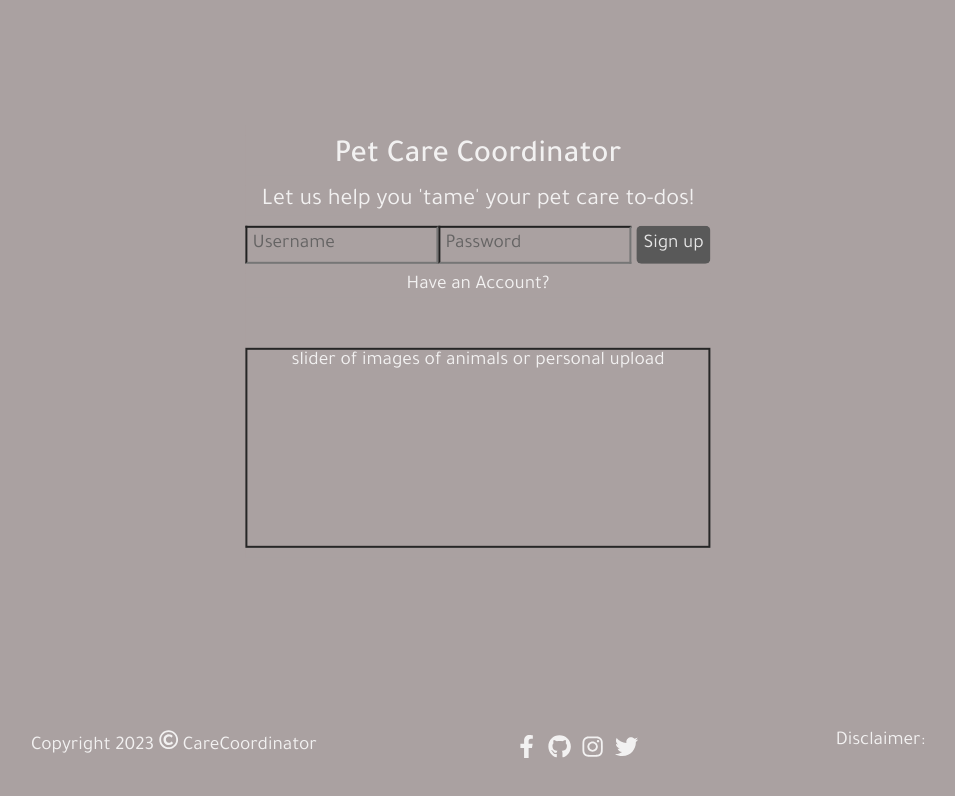
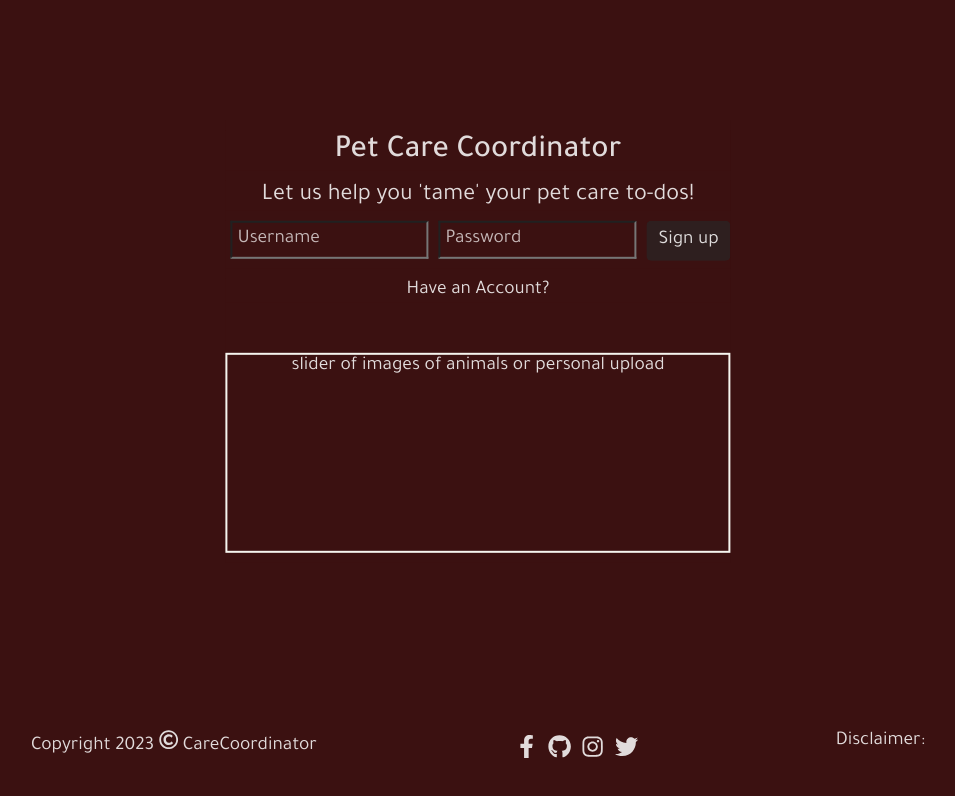
Before and after one commit to tlchesnutaz/care_coord, a React (Vite) app in the folder client/: page / in a window 1280 px wide. Shown: the top 796 px of the page, without its empty margins (162-1117 px from the left). Built offline with nearby package versions, Linux system fonts and the light colour scheme.

Commit message:
fixes for performance, modify css

```diff
--- a/client/index.html
+++ b/client/index.html
@@ -6,7 +6,9 @@
     <meta name="viewport" content="width=device-width, initial-scale=1.0" />
     <link rel="preconnect" href="https://fonts.googleapis.com">
     <link rel="preconnect" href="https://fonts.gstatic.com" crossorigin>
-    <link href="https://fonts.googleapis.com/css2?family=Tajawal:wght@300;400;500&display=swap" rel="stylesheet">
+    <link rel="preload" href="https://fonts.googleapis.com/css2?family=Tajawal:wght@300;400;500&display=swap" as="style" onload="this.onload=null;this.rel='stylesheet'">
+    <noscript><link rel="stylesheet" href="https://fonts.googleapis.com/css2?family=Tajawal:wght@300;400;500&display=swap"></noscript>
+
     <title>CareCoordinator 2.0</title>
   </head>
   <body>
--- a/client/src/components/AuthForm.jsx
+++ b/client/src/components/AuthForm.jsx
@@ -26,7 +26,6 @@ export default function AuthForm(props){
         onChange={handleChange}
         placeholder="Username"
       />
-      <br />
       <input
         type="text"
         value={password}
--- a/client/src/index.css
+++ b/client/src/index.css
@@ -12,7 +12,7 @@
   line-height: 1.25;
 
   color: hsla(0, 0%, 100%, 0.85);
-  background-color: hsl(0, 5%, 65%);
+  background-color: hsl(0, 55%, 15%);
 
   box-sizing: border-box;
   padding: 0;
@@ -46,7 +46,7 @@ footer {
   margin: 5px;
 }
 svg:hover {
-  fill: hsl(60, 75%, 75%);
+  fill: hsl(60, 25%, 95%);
   height: 1.1em;
   width: 1.1em;
 }
@@ -70,7 +70,8 @@ svg:hover {
   margin: 10px 0px;
 }
 input {
-  padding-left: 5px;
+  padding: 5px;
+  margin: 0px 5px 10px 5px;
   max-width: 100%;
 }
 .title {
@@ -82,8 +83,13 @@ input {
 }
 .slider {
   height: 200px;
-  border: 2px solid hsl(0, 0%, 15%);
+  border: 2px solid hsl(60, 25%, 95%);
   margin-top: 50px;
+}
+
+.account:hover {
+  color:aqua;
+  cursor:pointer
 }
 
 /* navbar styling */
@@ -93,10 +99,10 @@ input {
   margin: 20px;
 }
 .navbar button {
-  background-color: hsl(0, 5%, 65%);
+  background-color: hsl(15, 30%, 60%);
 }
 .navbar button:hover {
-  color: hsl(60, 75%, 75%);
+  color: hsl(60, 25%, 95%);
   border: none;
   font-size: larger;
 }
@@ -106,28 +112,25 @@ a {
   text-decoration: inherit;
 }
 a:hover {
-  color: hsl(60, 75%, 75%);
+  color: hsl(60, 25%, 95%);
 }
 .active {
-  color: hsl(60, 75%, 75%);
+  color: hsl(60, 25%, 95%);
 }
 
 /* button styling */
 button {
   border-radius: 5px;
   border: 2px solid transparent;
-  background-color: hsl(0, 0%, 35%);
+  background-color: hsl(0, 20%, 15%);
   cursor: pointer;
-  padding: 5px;
+  padding: 5px 10px 5px 10px;
   margin-left: 5px;
+  max-height: 40px;
 }
 button:hover {
   border: 2px solid hsl(0, 0%, 100%, 0.85);
 }
-/* button:focus,
-button:focus-visible {
-  outline: 4px auto -webkit-focus-ring-color;
-} */
 
 .key {
   border: 1px solid hsla(0, 0%, 100%, 0.85);
@@ -149,13 +152,13 @@ fieldset {
   margin: 5px 5px 5px 0px;
 }
 fieldset label {
-  color: hsl(0, 0%, 35%, .85);
+  color: hsla(0, 10%, 85%, 0.85);
 }
 .add-pet-form .date {
-  color: hsl(0, 0%, 35%, .85);
+  color: hsl(0, 10%, 85%, .85);
 }
 ::placeholder {
-  color: hsl(0, 0%, 35%, .85);
+  color: hsl(0, 10%, 85%, .85);
 }
 
 /* editpetform styling */
@@ -167,10 +170,10 @@ fieldset label {
 }
 .edit-pet-form input {
   margin: 5px ;
-  color: hsl(0, 0%, 35%, .85);
+  color: hsla(0, 10%, 85%, 0.85);
 }
 .edit-pet-form .date {
-  color: hsl(0, 0%, 35%, .85);
+  color: hsl(0, 10%, 85%, .85);
 }
 
 /* petcard styling
```
Also changed, not shown: 4 other files (tests, documents, lock files or other folders).
